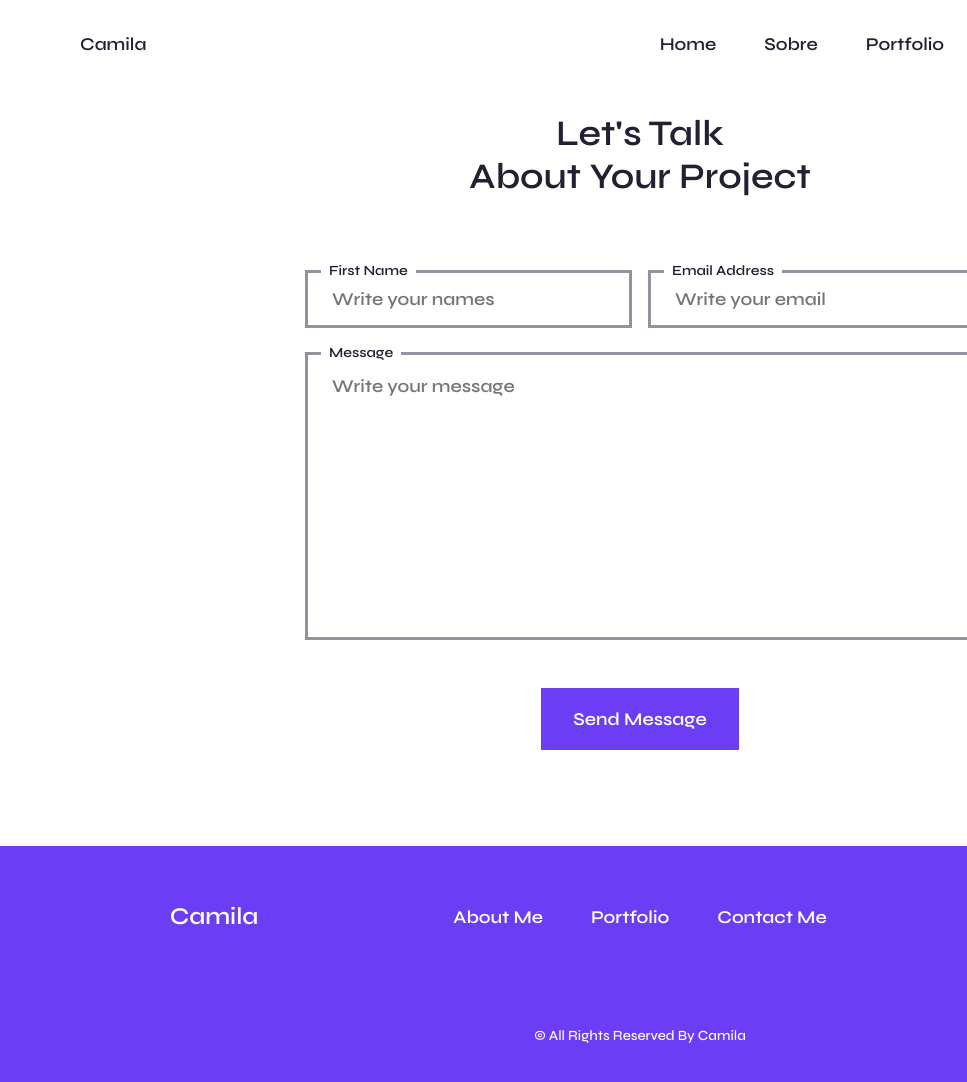
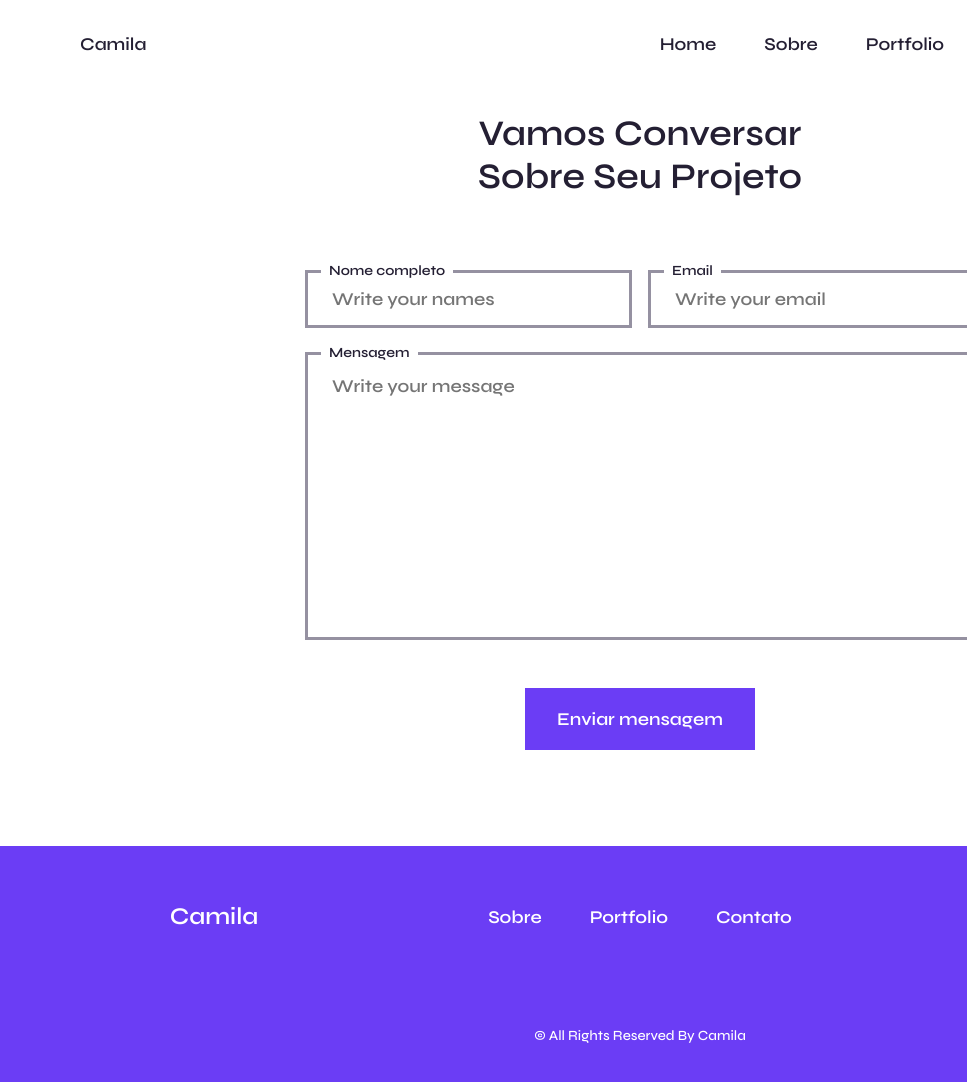
Before and after one commit to devilasboas/Portfolio-Website, a plain HTML site: page contact.html in a window 1280 px wide. Shown: the full height of the page, 0-967 px from the left. Drawn offline with nearby package versions, Linux system fonts and the light colour scheme.

Commit message:
Update contact.html

```diff
--- a/contact.html
+++ b/contact.html
@@ -67,8 +67,8 @@
         <!--==================== CONTACT ====================-->
         <section class="contact section">
             <h2 class="section__title">
-                Let's Talk <br>
-                About Your Project
+                Vamos Conversar <br>
+                Sobre Seu Projeto
             </h2>
 
             <div class="contact__page container grid">
@@ -76,23 +76,23 @@
                     <div class="contact__group grid">
                         <div class="contact__box">
                             <input type="text" name="user_name" id="name" required placeholder="Write your names" class="contact__input">
-                            <label for="name" class="contact__label">First Name</label>
+                            <label for="name" class="contact__label">Nome completo</label>
                         </div>
 
                         <div class="contact__box">
                             <input type="email" name="user_email" id="email" required placeholder="Write your email" class="contact__input">
-                            <label for="email" class="contact__label">Email Address</label>
+                            <label for="email" class="contact__label">Email</label>
                         </div>
                     </div>
 
                     <div class="contact__box contact__area">
                         <textarea name="user_message" id="message" required placeholder="Write your message" class="contact__input"></textarea>
-                        <label for="message" class="contact__label">Message</label>
+                        <label for="message" class="contact__label">Mensagem</label>
                     </div>
 
                     <p class="contact__message" id="contact-message"></p>
 
-                    <button type="submit" class="contact__send button">Send Message</button>
+                    <button type="submit" class="contact__send button">Enviar mensagem</button>
                 </form>
             </div>
         </section>
@@ -106,7 +106,7 @@
 
                 <ul class="footer__links">
                     <li>
-                        <a href="about.html" class="footer__link">About Me</a>
+                        <a href="about.html" class="footer__link">Sobre</a>
                     </li>
 
                     <li>
@@ -114,7 +114,7 @@
                     </li>
 
                     <li>
-                        <a href="contact.html" class="footer__link">Contact Me</a>
+                        <a href="contact.html" class="footer__link">Contato</a>
                     </li>
                 </ul>
 
```
